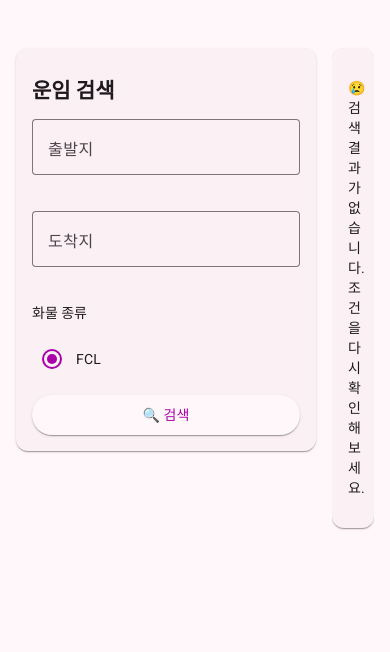
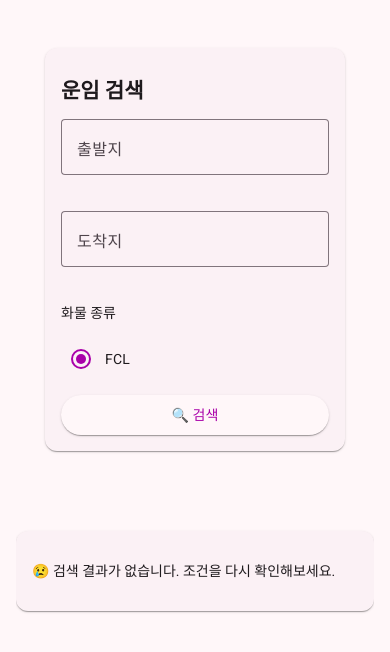
Before and after one commit to rob0face/haezimvo.com, an Angular app: page / in a window 390 px wide. Shown: the top 652 px of the page. Built offline with nearby package versions, Linux system fonts and the light colour scheme.

Commit message:
hey siri explode

```diff
--- a/src/app/app.css
+++ b/src/app/app.css
@@ -6,17 +6,6 @@
     color: WindowText;
   }
   /* Add other overrides as needed */
-}
-
-@media (max-width: 1440px) {
-  .layout-container {
-    flex-direction: column;
-  }
-  .search-panel,
-  .result-panel {
-    min-width: 0;
-    width: 100%;
-  }
 }
 
 
@@ -39,3 +28,14 @@
   flex: 1; /* 남은 공간 모두 차지 */
   overflow-x: auto;
 }
+
+@media (max-width: 1080px) {
+  .layout-container {
+    flex-direction: column;
+  }
+  .search-panel,
+  .result-panel {
+    min-width: 0;
+    width: 100%;
+  }
+}
```
